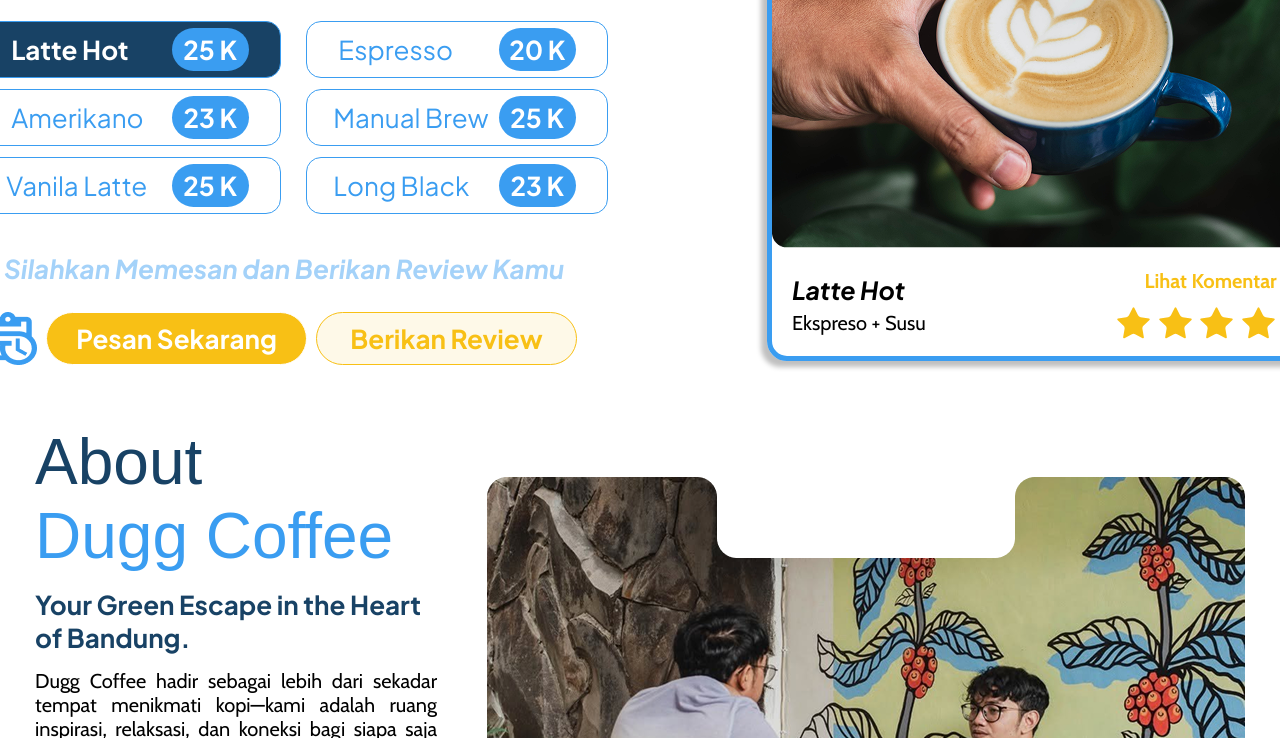
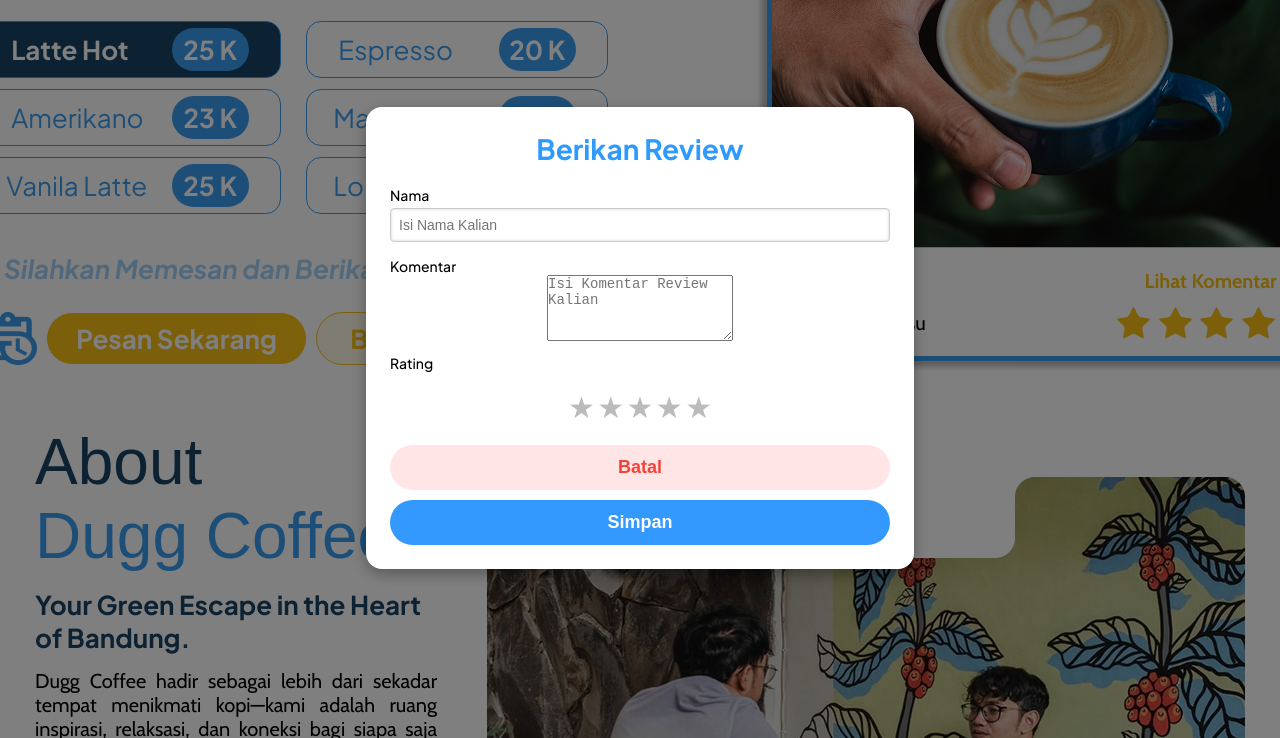
Before and after one commit to AriqFikriTamamy/pbi_dugg_coffee, a website: page index.html in a window 1280 px wide. Both pictures are taken after a click on the button "Berikan Review". Shown: the part 939-1677 px from the top of the page. Drawn offline with nearby package versions, Linux system fonts and the light colour scheme; a web font is replaced by a local one.

Commit message:
Add Review Modal at Landing Page

```diff
--- a/index.html
+++ b/index.html
@@ -167,7 +167,7 @@
                 </div>
 
                 <div class="order-button">
-                  <button id="openModal">Pesan Sekarang</button>
+                  <button id="modalOpen">Pesan Sekarang</button>
                 </div>
 
                 <!-- Order Modal -->
@@ -223,8 +223,39 @@
                   </div>
                 </div>
 
+                <!-- Review Modal -->
+                <div class="modal-overlay" id="reviewModal">
+                  <div class="modal-review">
+                    <h2>Berikan Review</h2>
+                    <label>Nama</label>
+                    <input type="text" placeholder="Isi Nama Kalian" />
+
+                    <label>Komentar</label>
+                    <textarea
+                      rows="4"
+                      placeholder="Isi Komentar Review Kalian"
+                    ></textarea>
+
+                    <label>Rating</label>
+                    <div class="rating" id="ratingStars">
+                      <span class="star" onclick="setRating(1)">★</span>
+                      <span class="star" onclick="setRating(2)">★</span>
+                      <span class="star" onclick="setRating(3)">★</span>
+                      <span class="star" onclick="setRating(4)">★</span>
+                      <span class="star" onclick="setRating(5)">★</span>
+                    </div>
+
+                    <div class="buttons">
+                      <button class="btn cancel" onclick="closeModal()">
+                        Batal
+                      </button>
+                      <button class="btn save">Simpan</button>
+                    </div>
+                  </div>
+                </div>
+
                 <div class="review-button">
-                  <button>Berikan Review</button>
+                  <button onclick="openModal()">Berikan Review</button>
                 </div>
               </div>
             </div>
@@ -746,7 +777,7 @@
     <!-- Order Modal -->
     <script>
       const modal = document.getElementById("modal");
-      const openBtn = document.getElementById("openModal");
+      const openBtn = document.getElementById("modalOpen");
       const cancelBtn = document.querySelector(".cancel-btn");
 
       openBtn.onclick = () => {
@@ -764,6 +795,33 @@
       };
     </script>
 
+    <!-- Review Modal -->
+    <script>
+      const modalReview = document.getElementById("reviewModal");
+      const stars = document.querySelectorAll(".star");
+
+      function openModal() {
+        modalReview.style.display = "flex";
+      }
+
+      function closeModal() {
+        modalReview.style.display = "none";
+      }
+
+      function setRating(rating) {
+        stars.forEach((star, index) => {
+          star.classList.toggle("selected", index < rating);
+        });
+      }
+
+      // Optional: Close modal if clicked outside
+      window.onclick = function (event) {
+        if (event.target === modal) {
+          closeModal();
+        }
+      };
+    </script>
+
     <script src="https://unpkg.com/lucide@latest"></script>
     <script>
       lucide.createIcons();
--- a/style.css
+++ b/style.css
@@ -1431,3 +1431,87 @@
     text-align: center;
     margin-top: 10px;
 }
+
+.modal-overlay {
+    display: none;
+      position: fixed;
+      top: 0; left: 0;
+      width: 100%; height: 100%;
+      background-color: rgba(0, 0, 0, 0.5);
+      z-index: 999;
+      justify-content: center;
+      align-items: center;
+    }
+
+    .modal-review {
+      background-color: white;
+      border-radius: 16px;
+      padding: 24px;
+      width: 90%;
+      max-width: 500px;
+      box-shadow: 0 5px 15px rgba(0,0,0,0.3);
+      text-align: center;
+    }
+
+    .modal-review h2 {
+      color: #2e9afe;
+      font-size: 28px;
+      font-weight: bold;
+      margin-bottom: 20px;
+    }
+
+    .modal-review label {
+      display: block;
+      text-align: left;
+      margin-top: 10px;
+      font-weight: 500;
+    }
+
+    .modal-review input, .modal textarea {
+      width: 100%;
+      padding: 8px;
+      margin-top: 4px;
+      border: 1px solid #ccc;
+      border-radius: 4px;
+      box-shadow: inset 0 0 3px #ccc;
+    }
+
+    .rating {
+      margin: 15px 0;
+    }
+
+    .star {
+      font-size: 30px;
+      cursor: pointer;
+      color: #bbb;
+    }
+
+    .star.selected {
+      color: #f1c40f;
+    }
+
+    .buttons {
+      margin-top: 20px;
+      display: flex;
+      gap: 10px;
+      flex-direction: column;
+    }
+
+    .btn {
+      padding: 12px;
+      border: none;
+      border-radius: 999px;
+      font-size: 18px;
+      font-weight: bold;
+      cursor: pointer;
+    }
+
+    .btn.cancel {
+      background-color: #ffe5e5;
+      color: #f44336;
+    }
+
+    .btn.save {
+      background-color: #3399ff;
+      color: white;
+    }
```
